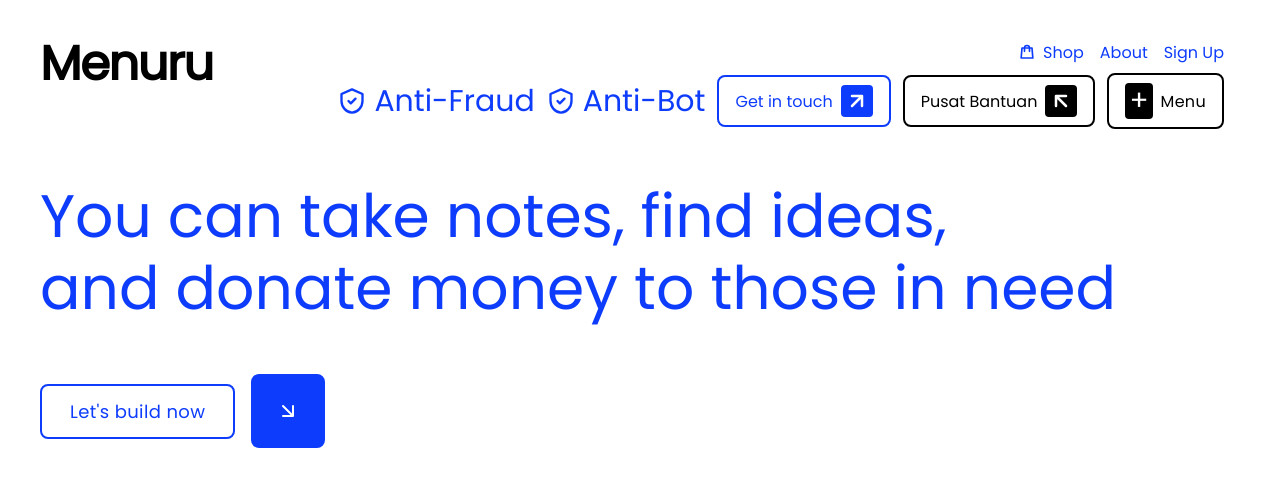
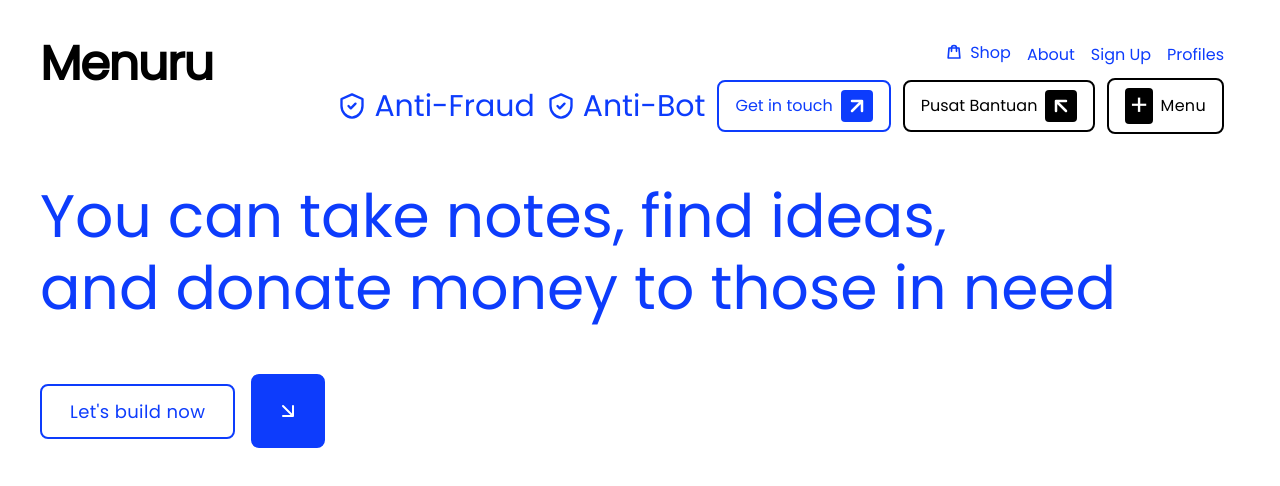
Before and after one commit to vinividivicilala/lolo, a Next.js app in the folder faq/: page / in a window 1280 px wide. Shown: the top 486 px of the page. Built offline with nearby package versions, Linux system fonts and the light colour scheme; no server answers.

Commit message:
Update page.tsx

```diff
--- a/faq/app/page.tsx
+++ b/faq/app/page.tsx
@@ -395,7 +395,7 @@ export default function HomePage(): React.JSX.Element {
           </div>
         </div>
 
-        {/* NAVBAR - Dua baris, sejajar dengan judul (top: 40px), tanpa padding vertikal */}
+        {/* NAVBAR */}
         <div
           ref={navbarRef}
           style={{
@@ -407,7 +407,7 @@ export default function HomePage(): React.JSX.Element {
             flexDirection: "column",
             alignItems: "flex-end",
             gap: "8px",
-            padding: "0 16px", // hilangkan padding vertikal agar konten mulai dari top 40px
+            padding: "0 16px",
             borderRadius: "12px",
             backgroundColor: isMenuOpen ? "rgba(255,255,255,0.95)" : "rgba(255,255,255,0)",
             backdropFilter: isMenuOpen ? "blur(20px)" : "blur(0px)",
@@ -416,7 +416,7 @@ export default function HomePage(): React.JSX.Element {
             boxShadow: isMenuOpen ? "0 4px 20px rgba(0,0,0,0.1)" : "none",
           }}
         >
-          {/* Baris atas: Shop, About, Sign Up */}
+          {/* Baris atas: Shop, About, Sign Up, Profiles */}
           <div
             style={{
               display: "flex",
@@ -426,16 +426,27 @@ export default function HomePage(): React.JSX.Element {
               justifyContent: "flex-end",
             }}
           >
+            <Link href="/shop">
               <div style={{ display: "inline-flex", alignItems: "center", gap: "6px", cursor: "pointer" }}>
                 <ShoppingBag size={20} />
                 <span style={{ fontSize: "16px", fontWeight: 500, color: "#0D3CFC", fontFamily: FONT_FAMILY }}>Shop</span>
               </div>
+            </Link>
+            <Link href="/about">
               <div style={{ display: "inline-flex", alignItems: "center", cursor: "pointer" }}>
                 <span style={{ fontSize: "16px", fontWeight: 500, color: "#0D3CFC", fontFamily: FONT_FAMILY }}>About</span>
               </div>
+            </Link>
+            <Link href="/signup">
               <div style={{ display: "inline-flex", alignItems: "center", cursor: "pointer" }}>
                 <span style={{ fontSize: "16px", fontWeight: 500, color: "#0D3CFC", fontFamily: FONT_FAMILY }}>Sign Up</span>
               </div>
+            </Link>
+            <Link href="/profile">
+              <div style={{ display: "inline-flex", alignItems: "center", cursor: "pointer" }}>
+                <span style={{ fontSize: "16px", fontWeight: 500, color: "#0D3CFC", fontFamily: FONT_FAMILY }}>Profiles</span>
+              </div>
+            </Link>
           </div>
 
           {/* Baris bawah: Anti-Fraud, Anti-Bot, Get in touch, Pusat Bantuan, Menu */}
```
Lines whose indentation alone changed are shown as unchanged.
